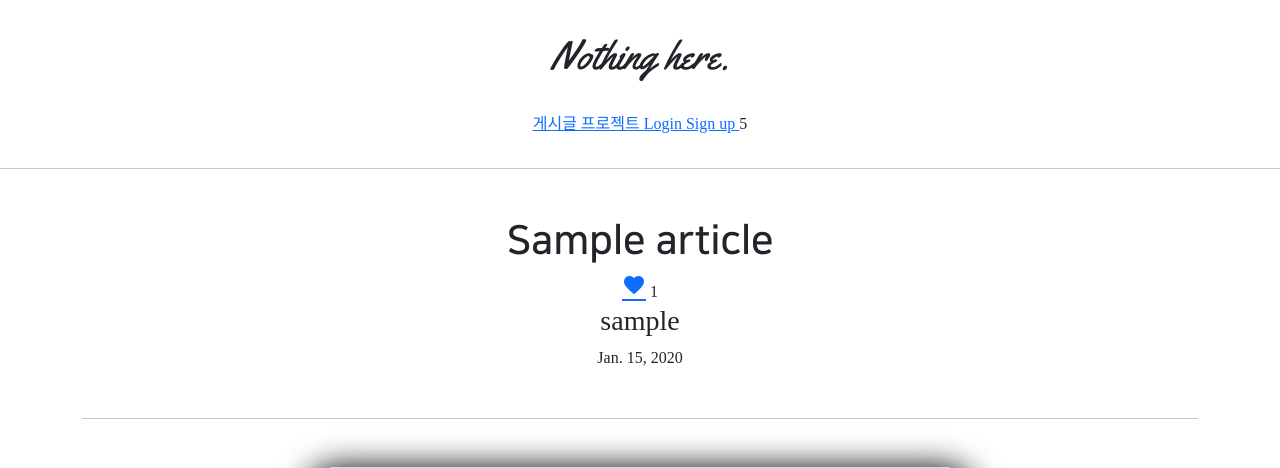
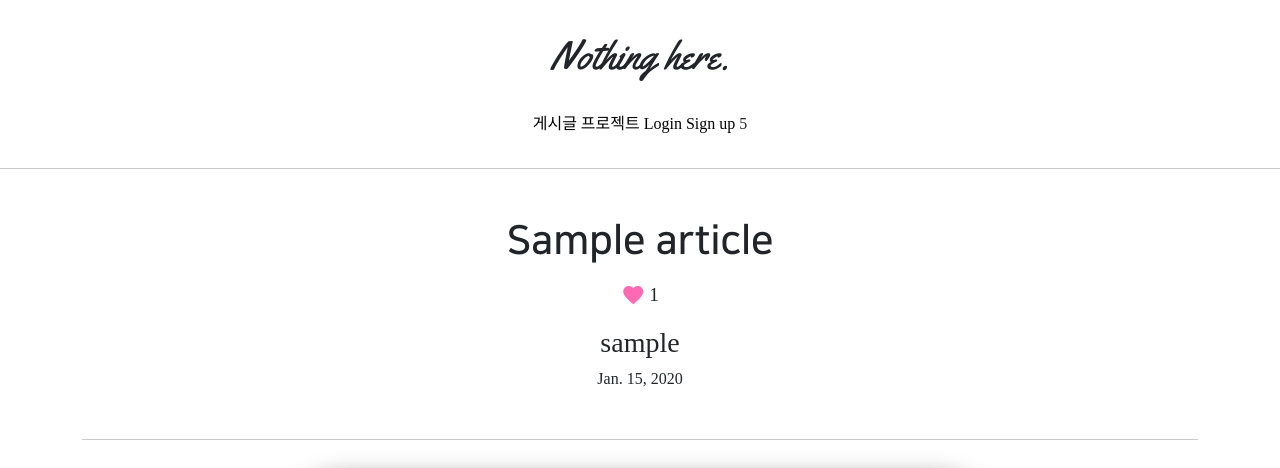
Before and after one commit to misojun50/git_mytest2, a Django app: page /articles/detail/1 in a window 1280 px wide. Shown: the top 468 px of the page. Run offline with Django 3.2, Linux system fonts and the light colour scheme; tables that the repository leaves empty hold one stand-in row (values such as "Sample post"); grey boxes marked "Sample" are stand-in pictures; parts of the project's set-up code (start-up, migrations or seed data) failed here and were passed over; some libraries are stand-ins or nearby versions; some web fonts are replaced.

Commit message:
8/24 mytest2 commit4

```diff
--- a/articleapp/templates/articleapp/detail.html
+++ b/articleapp/templates/articleapp/detail.html
@@ -5,11 +5,12 @@
     <div class="container text-center">
         <div class="my-5">
             <h1 class='NNS_B'>{{ target_article.title }}</h1>
-            <div>
-                <a href="{% url 'likeapp:article_like' article_pk=target_article.pk %}" class="material-icons">
+            <div class="my-3">
+                <a href="{% url 'likeapp:article_like' article_pk=target_article.pk %}" class="material-icons"
+                   style="vertical-align: middle; font-size: 1.5rem; color: hotpink;">
                     favorite
                 </a>
-                <span>
+                <span style="vertical-align: middle; font-size: 1.2rem; ">
                     {{ target_article.like }}
                 </span>
             </div>
--- a/static/base.css
+++ b/static/base.css
@@ -68,3 +68,13 @@
                 font-size: 13px;
         }
 }
+
+a {
+    color: black;
+    text-decoration: none;
+}
+
+a:hover{
+    color:black;
+    text-decoration: underline;
+}
```
